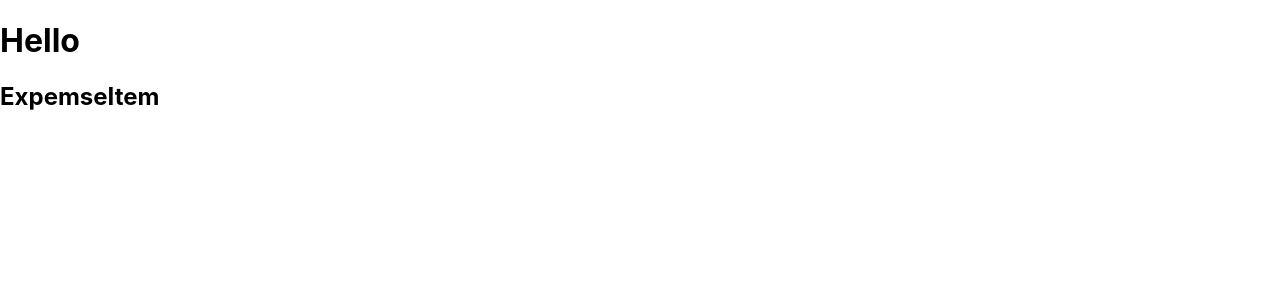
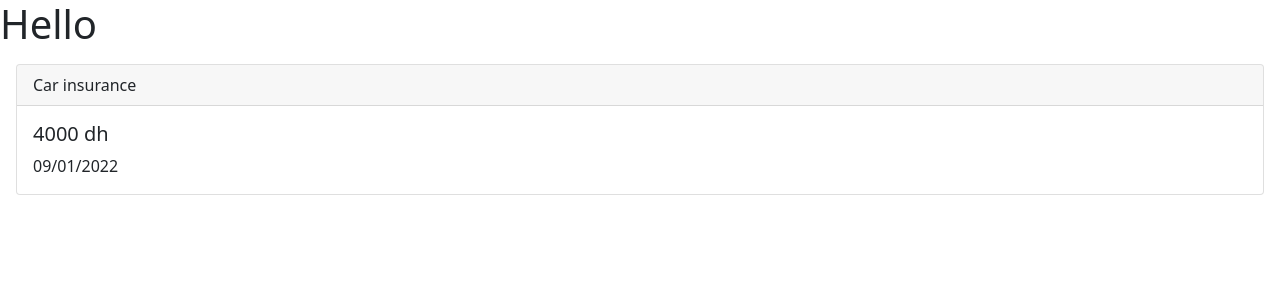
Before and after one commit to bouhouchmarouane/expenses-app, a React (Create React App) app: page / in a window 1280 px wide. Shown: the top 300 px of the page. Built offline with nearby package versions, Linux system fonts and the light colour scheme.

Commit message:
Styling ExpenseItem

```diff
--- a/package.json
+++ b/package.json
@@ -6,6 +6,7 @@
     "@testing-library/jest-dom": "^5.16.4",
     "@testing-library/react": "^13.1.1",
     "@testing-library/user-event": "^13.5.0",
+    "bootstrap": "^5.1.3",
     "react": "^18.1.0",
     "react-dom": "^18.1.0",
     "react-scripts": "5.0.1",
--- a/src/components/ExpenseItem.js
+++ b/src/components/ExpenseItem.js
@@ -1,5 +1,13 @@
 function ExpenseItem() {
-    return <h2>ExpemseItem</h2>;
+    return (
+      <div class="card m-3">
+        <div class="card-header">Car insurance</div>
+        <div class="card-body">
+          <h5 class="card-title">4000 dh</h5>
+          <p class="card-text">09/01/2022</p>
+        </div>
+      </div>
+    );
 }
 
 export default ExpenseItem;
--- a/src/index.js
+++ b/src/index.js
@@ -2,6 +2,7 @@ import React from 'react';
 import ReactDOM from 'react-dom/client';
 import './index.css';
 import App from './App';
+import 'bootstrap/dist/css/bootstrap.min.css'
 
 const root = ReactDOM.createRoot(document.getElementById('root'));
 root.render(
```
Also changed, not shown: 1 other file (tests, documents, lock files or other folders).
